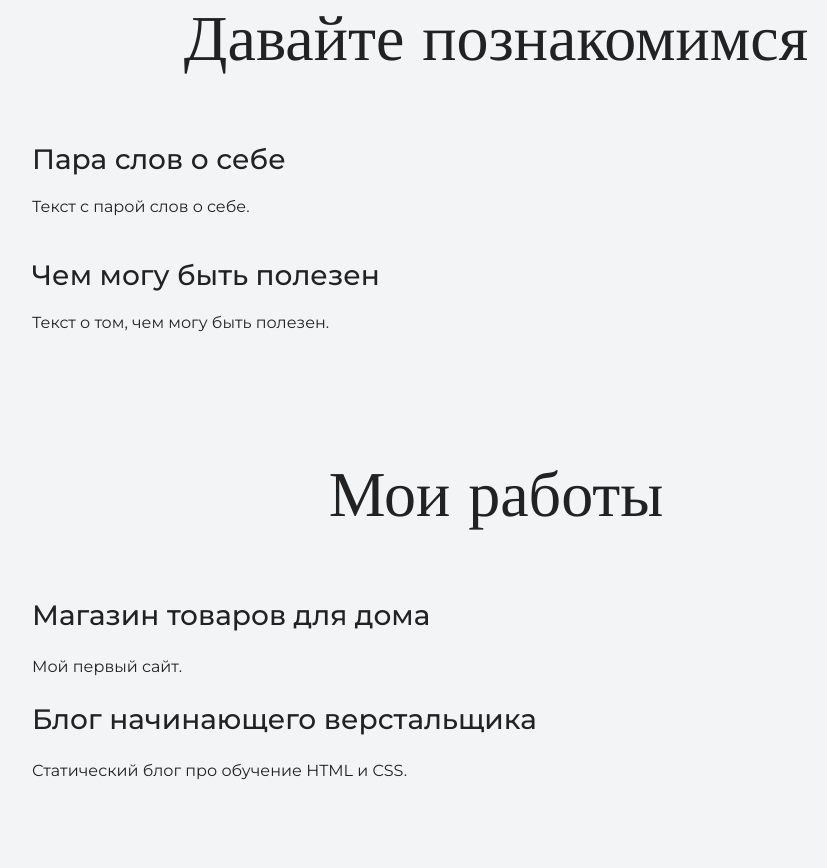
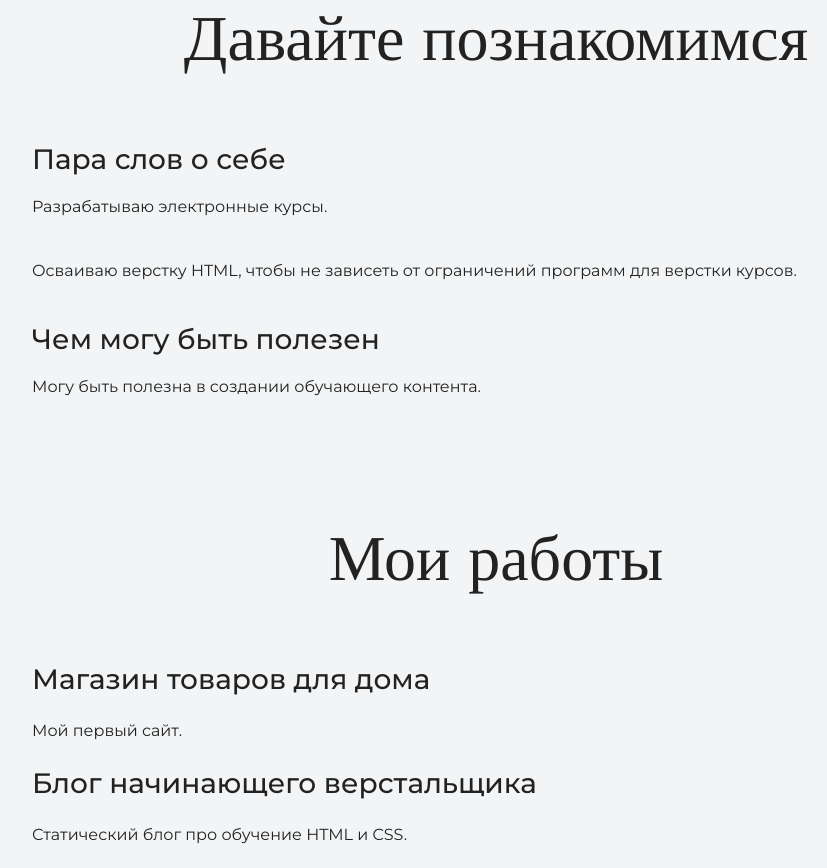
Before and after one commit to LiubovBord/my-site, a plain HTML site: page index.html in a window 1280 px wide. Shown: the part 1033-1901 px from the top of the page, without its empty margins (144-971 px from the left). Drawn offline with nearby package versions, Linux system fonts and the light colour scheme.

Commit message:
Добавляет текст о себе и пользе

```diff
--- a/index.html
+++ b/index.html
@@ -10,7 +10,7 @@
   <body>
     <header class="page-header">
       <div class="container">
-        Контакты в шапке
+        liubov.bord@mail.ru
       </div>
     </header>
 
@@ -25,9 +25,10 @@
       <div class="container">
       <h2 class="subheading">Давайте познакомимся</h2>
       <h3>Пара слов о себе</h3>
-      <p>Текст с парой слов о себе.</p>
+      <p>Разрабатываю электронные курсы.</p>
+      <p>Осваиваю верстку HTML, чтобы не зависеть от ограничений программ для верстки курсов.</p>
       <h3>Чем могу быть полезен</h3>
-      <p>Текст о том, чем могу быть полезен.</p>
+      <p>Могу быть полезна в создании обучающего контента.</p>
       </div>
     </section>
 
```
